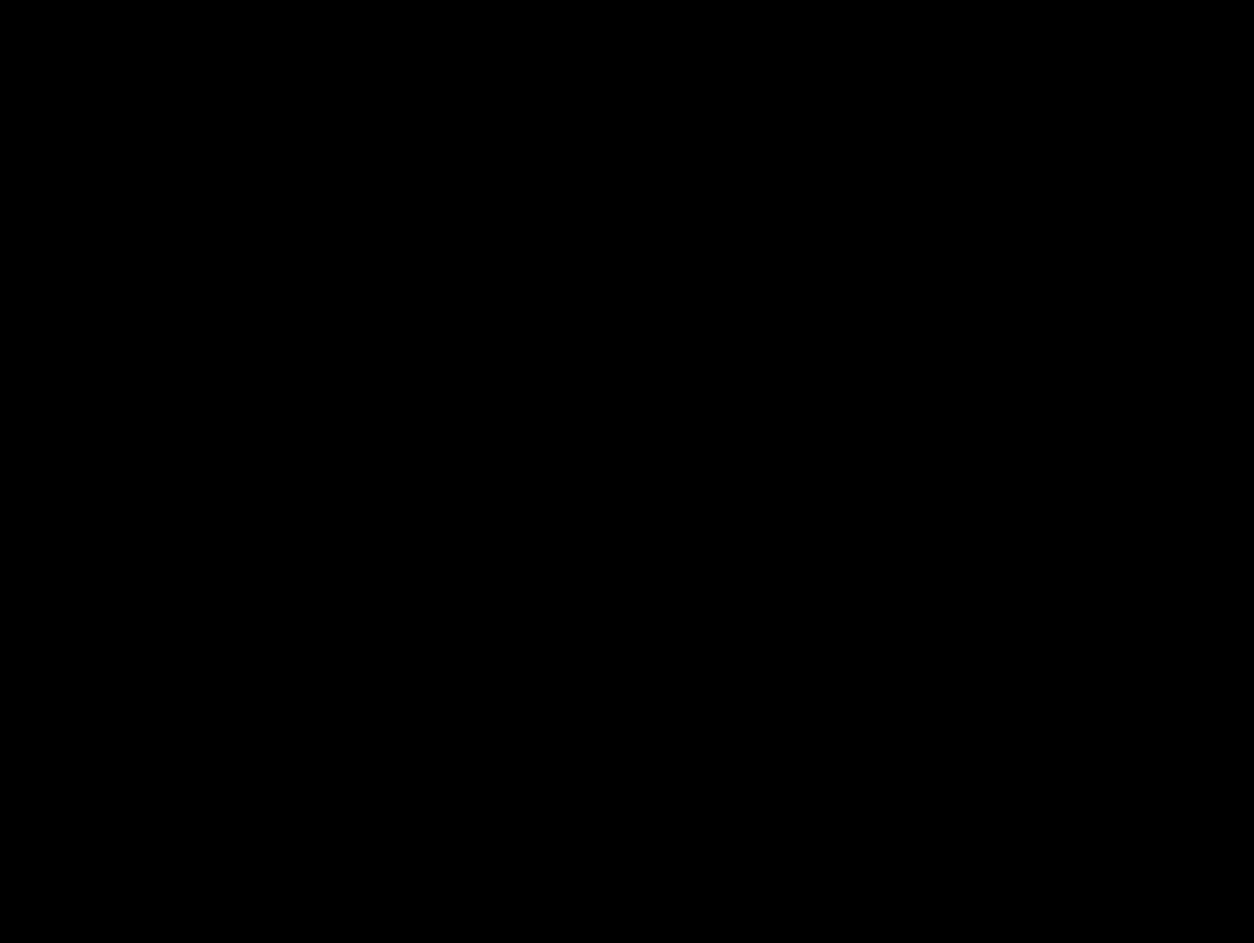
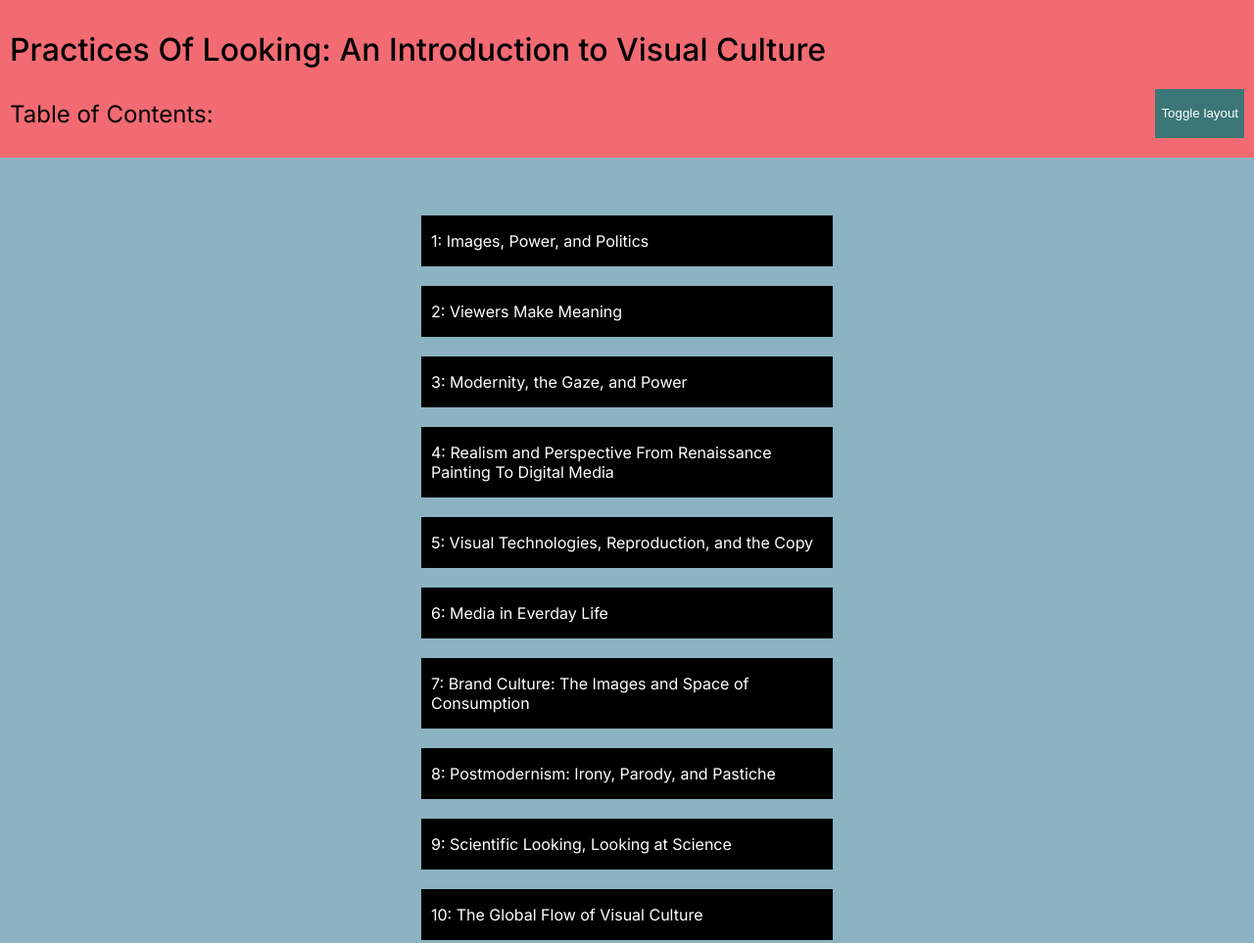
Before and after one commit to nizoom/POLPrototypes, a plain HTML site: page index.html in a window 1280 px wide. Shown: the whole page at 98% size. Before the commit the page ends 800 px from the top, so only its background shows below. Drawn offline with Linux system fonts and the light colour scheme.

Commit message:
completed layout toggle function

```diff
--- a/index.css
+++ b/index.css
@@ -1,3 +1,98 @@
+@import url('https://fonts.googleapis.com/css2?family=Inter:wght@100;200;300;400;500;600;700&display=swap');
+
 body{
+    background-color: #8BB3C2;
+    font-family: 'Inter', 'sans-serif';
+}
+
+.main-section-wrapper-list{
+    color: white;
+    display: flex;
+    flex-direction: column;
+    width: 450px;
+    margin: auto;
+    justify-content: center;
+    align-items: center;
+    margin-top: 210px;
+}
+
+.table-div{
     background-color: black;
+    margin: 10px;
+    padding: 0 10px;
+    width: 400px;
+    display: flex;
+    align-items: center;
+    transition: transform 250ms;
+    cursor: pointer;
 }
+
+
+.table-div:hover{
+transform: translateY(-5px);
+}
+
+header{
+    background-color: #F26B73;
+    margin: 0;
+    width: 100%;
+    padding: 5px;
+    position: absolute;
+    top: 0;
+    left:0;
+}
+
+h1{
+    font-weight: 500;
+    padding: 5px;
+}
+h2{
+    padding: 5px;
+    font-weight: 400;
+}
+
+button{
+    z-index: 100;
+    position: absolute;
+    bottom: 20px;
+    right: 20px;
+    border: none;
+    height: 50px;
+    background-color: rgb(60, 118, 118);
+    color: white;
+    cursor: pointer;
+}
+
+button:active {
+   background-color: rgb(9, 151, 187);
+   color: white;
+}
+
+
+.main-section-wrapper-grid{
+    color: white;
+    display: grid;
+    grid-template-columns: auto auto auto;
+    width: 100%;
+    margin: auto;
+    margin-top: 300px;
+}
+
+.grid-div{
+    background-color: black;
+    margin: 10px;
+    padding: 0 10px;
+    width: 200px;
+    height: 200px;
+    display: flex;
+    align-items: center;
+    justify-content: center;
+    transition: transform 250ms;
+    cursor: pointer;
+    text-align: center;
+    justify-self: center;
+}
+
+.grid-div:hover{
+    transform: translateY(-5px);
+    }
--- a/index.html
+++ b/index.html
@@ -1,8 +1,5 @@
-<<!DOCTYPE html>
-<!--[if lt IE 7]>      <html class="no-js lt-ie9 lt-ie8 lt-ie7"> <![endif]-->
-<!--[if IE 7]>         <html class="no-js lt-ie9 lt-ie8"> <![endif]-->
-<!--[if IE 8]>         <html class="no-js lt-ie9"> <![endif]-->
-<!--[if gt IE 8]>      <html class="no-js"> <!--<![endif]-->
+<!DOCTYPE html>
+
 <html>
     <head>
         <meta charset="utf-8">
@@ -13,7 +10,45 @@
         <link rel="stylesheet" href="index.css">
     </head>
     <body>
-        <section>
+        <header>
+            <h1>Practices Of Looking: An Introduction to Visual Culture </h1>
+            <h2>Table of Contents: </h2>
+            <button id="btn"> Toggle layout </button>
+        </header>
+
+
+        <section id="main-section-wrapper" class="main-section-wrapper-list">
+
+            <div class="table-div">
+                <p class="chapter-name"><span> 1: </span> Images, Power, and Politics</p>
+            </div>
+            <div class="table-div">
+                <p class="chapter-name"><span> 2: </span> Viewers Make Meaning</p>
+            </div>
+            <div class="table-div">
+                <p class="chapter-name"><span> 3: </span> Modernity, the Gaze, and Power</p>
+            </div>
+            <div class="table-div">
+                <p class="chapter-name"><span> 4: </span> Realism and Perspective From Renaissance Painting To Digital Media</p>
+            </div>
+            <div class="table-div">
+                <p class="chapter-name"><span> 5: </span> Visual Technologies, Reproduction, and the Copy</p>
+            </div>
+            <div class="table-div">
+                <p class="chapter-name"><span> 6: </span> Media in Everday Life</p>
+            </div>
+            <div class="table-div">
+                <p class="chapter-name"><span> 7: </span> Brand Culture: The Images and Space of Consumption</p>
+            </div>
+            <div class="table-div">
+                <p class="chapter-name"><span> 8: </span> Postmodernism: Irony, Parody, and Pastiche</p>
+            </div>
+            <div class="table-div">
+                <p class="chapter-name"><span> 9: </span> Scientific Looking, Looking at Science</p>
+            </div>
+            <div class="table-div">
+                <p class="chapter-name"><span> 10: </span> The Global Flow of Visual Culture</p>
+            </div>
 
         </section>
 
--- a/index.js
+++ b/index.js
@@ -0,0 +1,25 @@
+const btnElement = document.getElementById("btn");
+const tableCollection = document.getElementsByClassName("table-div");
+const gridCollection = document.getElementsByClassName("grid-div");
+const mainSection = document.getElementById("main-section-wrapper");
+let toggleState = false;
+btnElement.onclick = toggleLayout;
+
+function toggleLayout() {
+  toggleState = !toggleState;
+  if (toggleState) {
+    mainSection.className = "main-section-wrapper-grid";
+    changeClassInEveryElInCollection(tableCollection, "grid-div");
+  } else {
+    mainSection.className = "main-section-wrapper-list";
+    changeClassInEveryElInCollection(gridCollection, "table-div");
+  }
+}
+
+function changeClassInEveryElInCollection(collection, className) {
+  while (collection.length) {
+    collection[0].className = className;
+  }
+}
+
+// main-section-wrapper -> main-section-wrapper-grid
```
